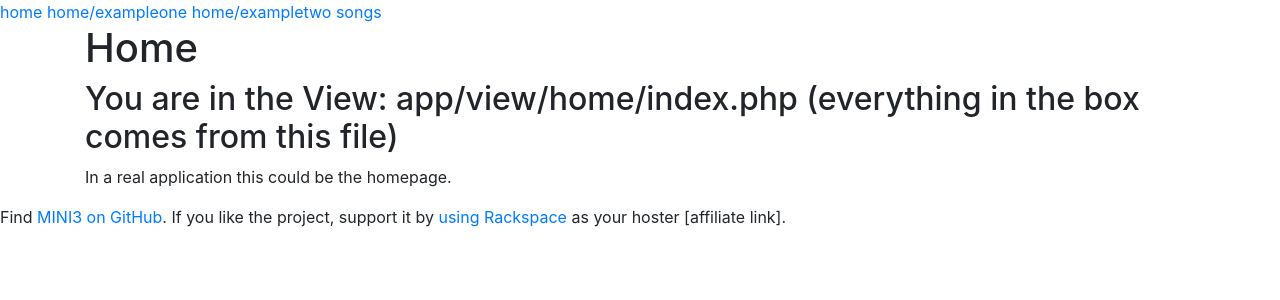
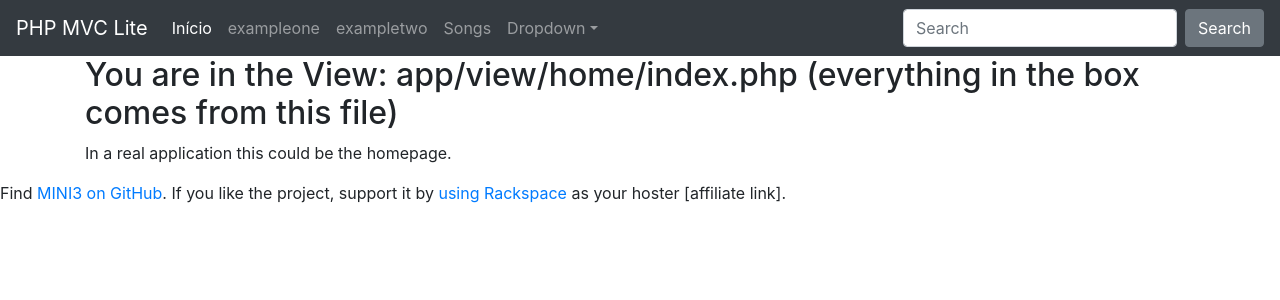
Before and after one commit to sistematico/php-mvc-lite, a PHP site: page / in a window 1280 px wide. Shown: the top 300 px of the page. Run offline with PHP 8.4, Linux system fonts and the light colour scheme; some libraries are stand-ins or nearby versions.

Commit message:
Added starter template from Twitter Bootstrap

```diff
--- a/app/view/_templates/header.php
+++ b/app/view/_templates/header.php
@@ -7,10 +7,39 @@
     <title>PHP MVC Lite</title>
 </head>
 <body>
-    <div class="logo"></div>
-    <div class="navigation">
-        <a href="<?php echo URL; ?>">home</a>
-        <a href="<?php echo URL; ?>home/exampleone">home/exampleone</a>
-        <a href="<?php echo URL; ?>home/exampletwo">home/exampletwo</a>
-        <a href="<?php echo URL; ?>songs">songs</a>
-    </div>
+    <nav class="navbar navbar-expand-md navbar-dark bg-dark fixed-top">
+        <a class="navbar-brand" href="#">PHP MVC Lite</a>
+        <button class="navbar-toggler" type="button" data-toggle="collapse" data-target="#navbarsExampleDefault"
+            aria-controls="navbarsExampleDefault" aria-expanded="false" aria-label="Toggle navigation">
+            <span class="navbar-toggler-icon"></span>
+        </button>
+
+        <div class="collapse navbar-collapse" id="navbarsExampleDefault">
+            <ul class="navbar-nav mr-auto">
+                <li class="nav-item active">
+                    <a class="nav-link" href="<?php echo URL; ?>">Início <span class="sr-only">(current)</span></a>
+                </li>
+                <li class="nav-item">
+                    <a class="nav-link" href="<?php echo URL; ?>home/exampleone">exampleone</a>
+                </li>
+                <li class="nav-item">
+                    <a class="nav-link" href="<?php echo URL; ?>home/exampletwo">exampletwo</a>
+                </li>
+                <li class="nav-item">
+                    <a class="nav-link" href="<?php echo URL; ?>songs">Songs</a>
+                </li>
+                <li class="nav-item dropdown">
+                    <a class="nav-link dropdown-toggle" href="#" id="dropdown01" data-toggle="dropdown" aria-haspopup="true" aria-expanded="false">Dropdown</a>
+                    <div class="dropdown-menu" aria-labelledby="dropdown01">
+                        <a class="dropdown-item" href="#">Action</a>
+                        <a class="dropdown-item" href="#">Another action</a>
+                        <a class="dropdown-item" href="#">Something else here</a>
+                    </div>
+                </li>
+            </ul>
+            <form class="form-inline my-2 my-lg-0">
+                <input class="form-control mr-sm-2" type="text" placeholder="Search" aria-label="Search">
+                <button class="btn btn-secondary my-2 my-sm-0" type="submit">Search</button>
+            </form>
+        </div>
+    </nav>
```
